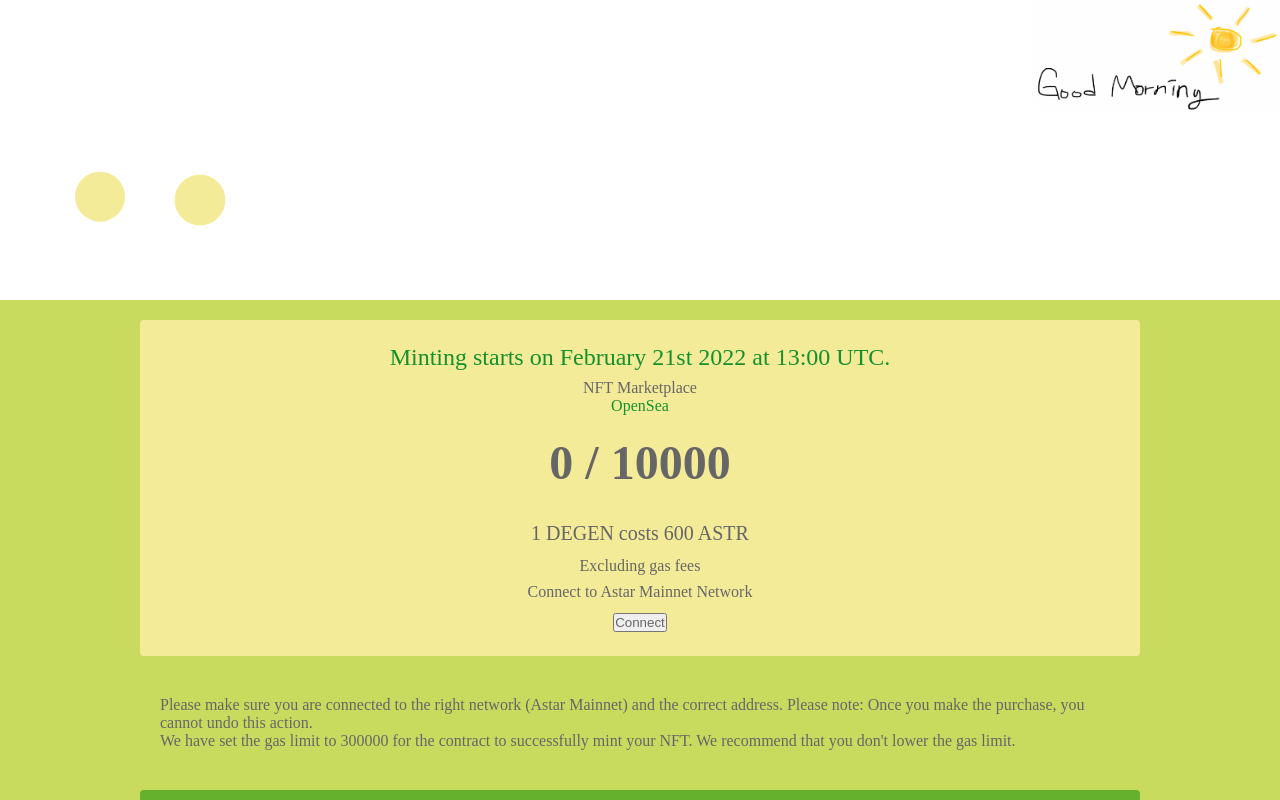
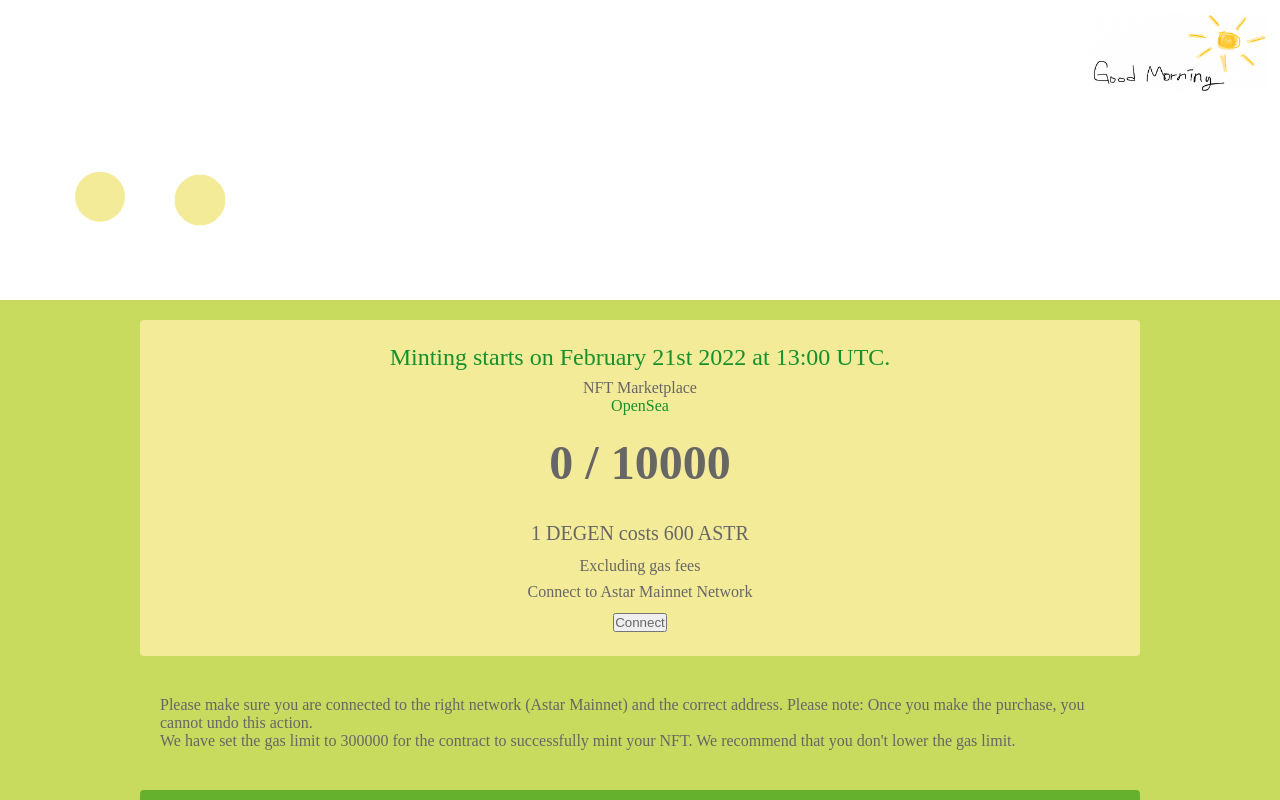
Before and after one commit to sunrisehouse/GM, a plain HTML site: page index.html in a window 1280 px wide. Shown: the top 800 px of the page. Drawn offline with Linux system fonts and the light colour scheme.

Commit message:
feat:size

```diff
--- a/index.css
+++ b/index.css
@@ -38,9 +38,9 @@ canvas { display:block; } /* To remove the scrollbars */
 
 .logo {
     position: absolute;
-    width: 250px;
-    top: 00px;
-    right: 0px;
+    width: 180px;
+    top: 12px;
+    right: 12px;
 }
 
 .ground {
```
